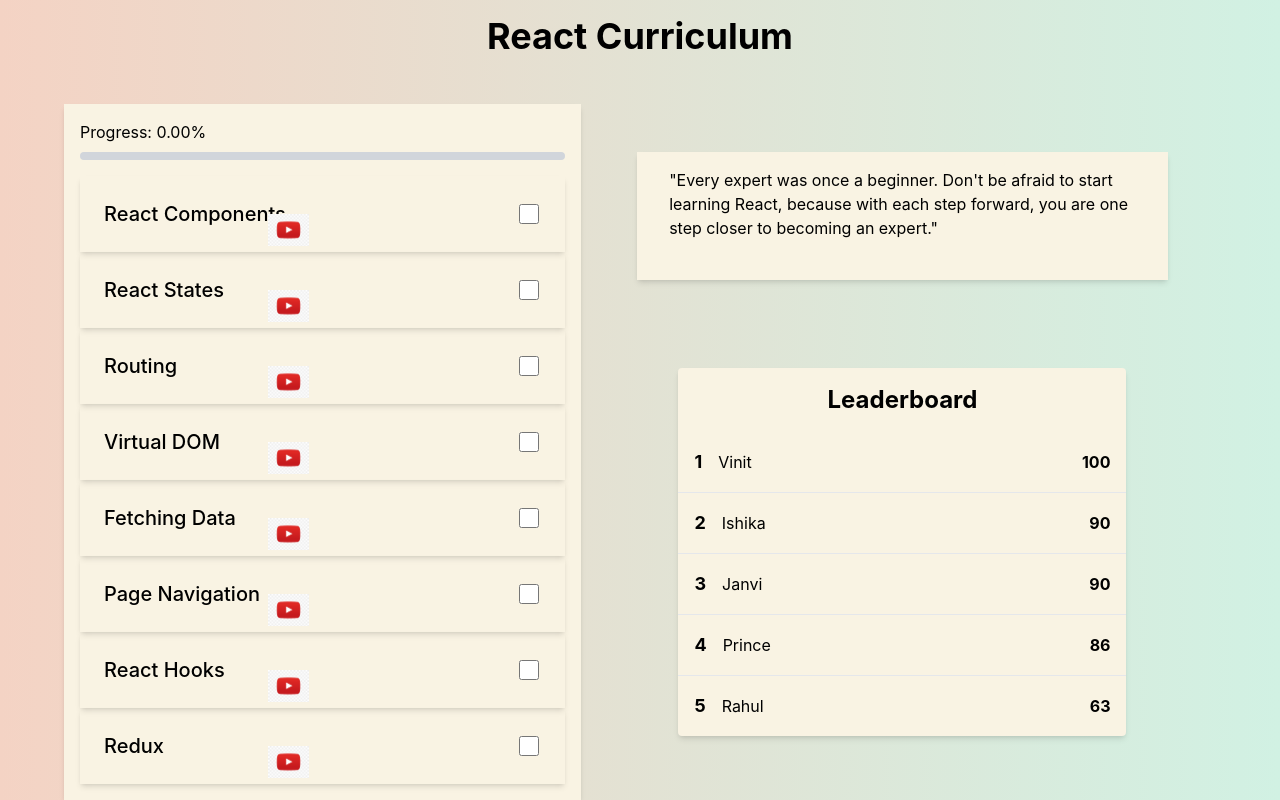
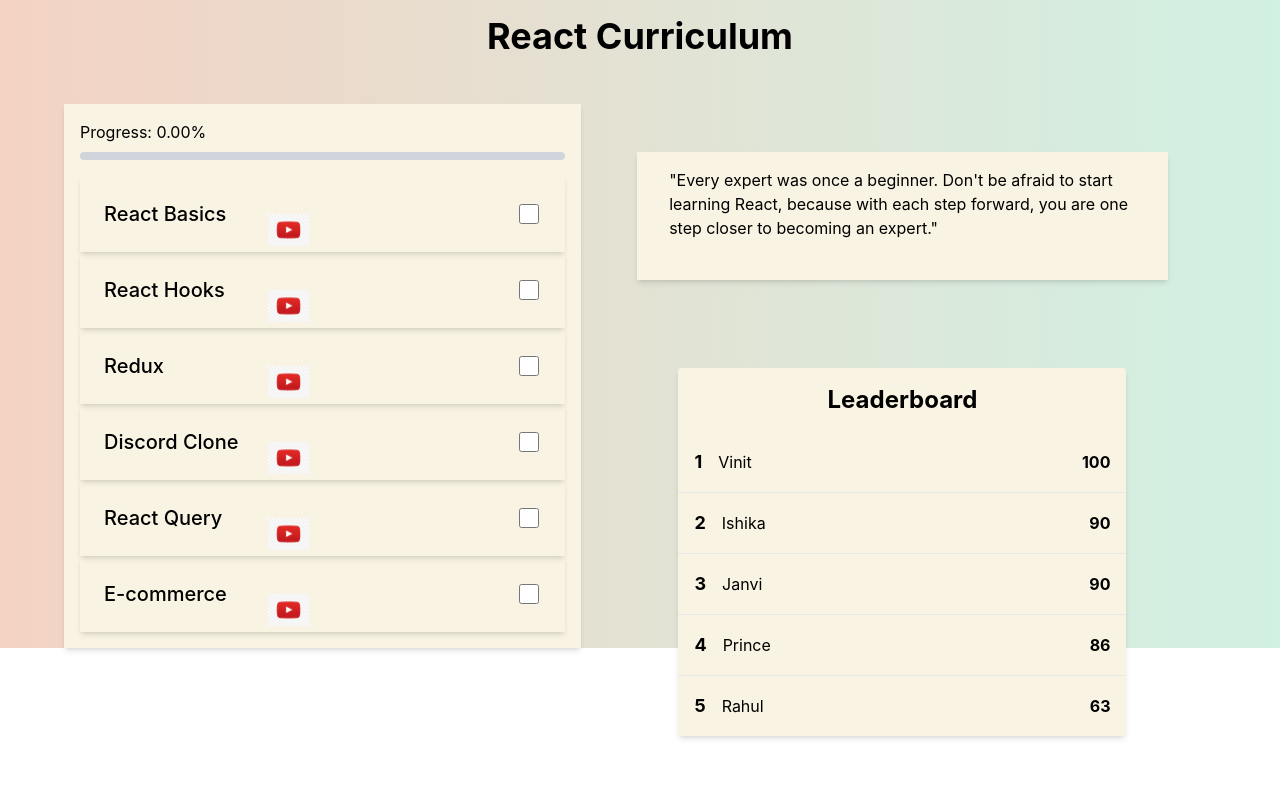
Before and after one commit to heisdinesh/ekalvya_eduvalid, a React (Create React App) app: page /react in a window 1280 px wide. Built offline with nearby package versions, Linux system fonts and the light colour scheme.

Commit message:
react playlist updated

```diff
--- a/src/data/react_data.js
+++ b/src/data/react_data.js
@@ -1,10 +1,9 @@
 export const react_data =[
-    { id: 1, item: "React Components", isChecked: false, link: "https://www.youtube.com/watch?v=Dorf8i6lCuk&ab_channel=Academind" },
-    { id: 2, item: "React States", isChecked: false, link: "https://www.youtube.com/watch?v=Dorf8i6lCuk&ab_channel=Academind" },
-    { id: 3, item: "Routing", isChecked: false, link: "https://youtu.be/nDGA3km5He4" },
-    { id: 4, item: "Virtual DOM", isChecked: false, link: "https://www.youtube.com/watch?v=Dorf8i6lCuk&ab_channel=Academind" },
-    { id: 5, item: "Fetching Data", isChecked: false, link: "https://www.youtube.com/watch?v=Dorf8i6lCuk&ab_channel=Academind" },
-    { id: 6, item: "Page Navigation", isChecked: false, link: "https://www.youtube.com/watch?v=Dorf8i6lCuk&ab_channel=Academind" },
-    { id: 7, item: "React Hooks", isChecked: false, link: "https://www.youtube.com/watch?v=Dorf8i6lCuk&ab_channel=Academind" },
-    { id: 8, item: "Redux", isChecked: false, link: "https://www.youtube.com/watch?v=Dorf8i6lCuk&ab_channel=Academind" },
+    { id: 1, item: "React Basics", isChecked: false, link: "https://www.youtube.com/watch?v=Dorf8i6lCuk&ab_channel=Academind" },
+    { id: 2, item: "React Hooks", isChecked: false, link: "https://youtu.be/LlvBzyy-558" },
+    { id: 3, item: "Redux", isChecked: false, link: "https://youtu.be/2kL28Qyw9-0" },
+    { id: 4, item: "Discord Clone", isChecked: false, link: "https://www.youtube.com/live/zc1loX80TX8?feature=share" },
+    { id: 5, item: "React Query", isChecked: false, link: "https://www.youtube.com/playlist?list=PLC3y8-rFHvwjTELCrPrcZlo6blLBUspd2" },
+    { id: 6, item: "E-commerce", isChecked: false, link: "https://youtu.be/AN3t-OmdyKA" },
+
   ];
```
